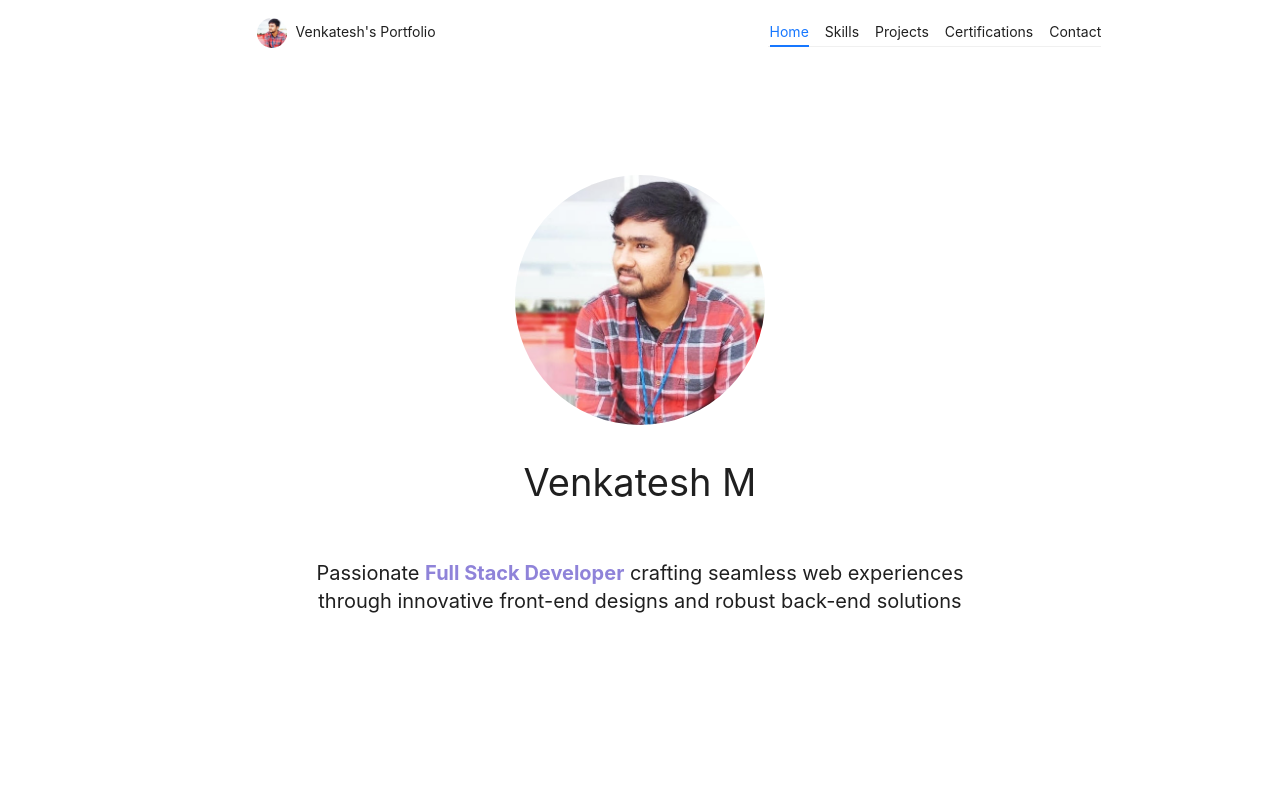
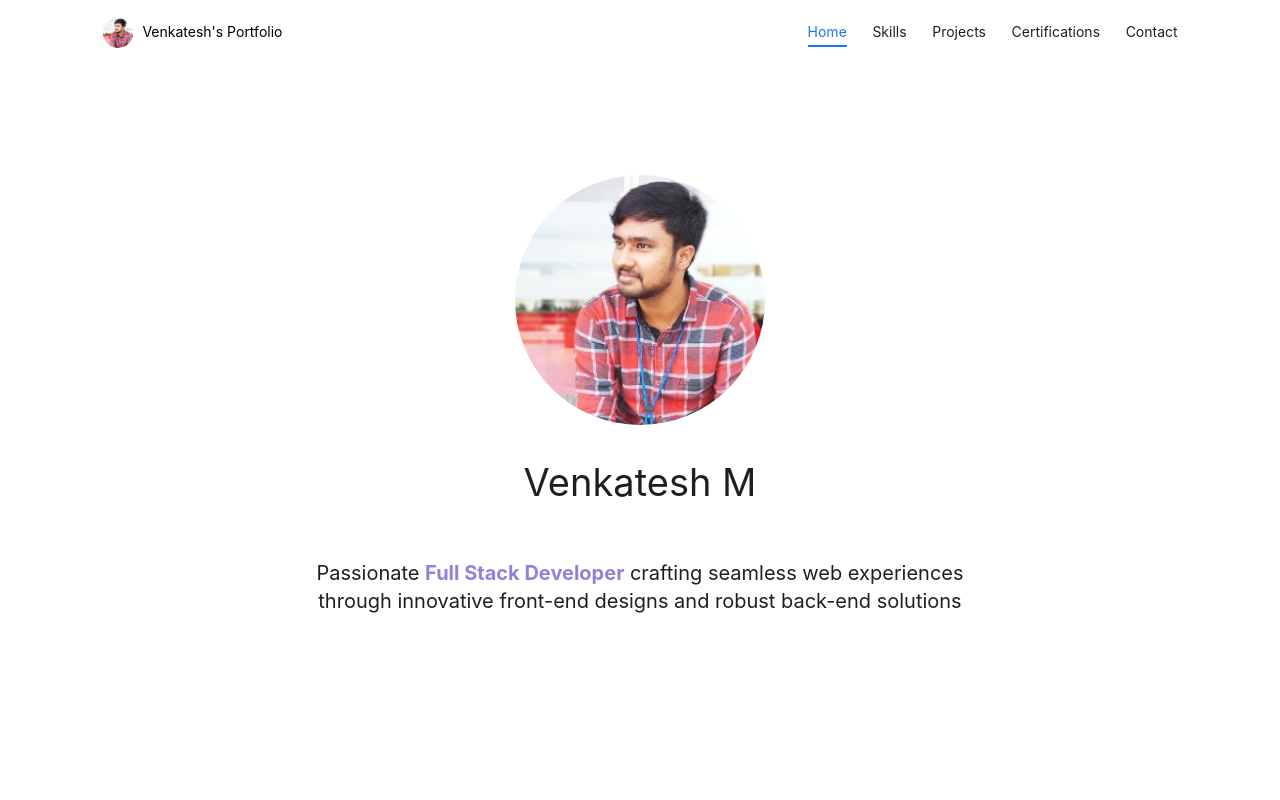
Before and after one commit to Venkate5h/venkatesh-portfolio, a React (Create React App) app: page / in a window 1280 px wide. Shown: the top 800 px of the page. Built offline with nearby package versions, Linux system fonts and the light colour scheme.

Commit message:
updating landing container

```diff
--- a/src/App.css
+++ b/src/App.css
@@ -2,13 +2,13 @@
   background: white;
   position: fixed;
   width: 100vw;
-  padding: 0 4vw;
+  padding: 0 8vw;
   z-index: 1;
 }
 
 .container {
   height: 100vh;
-  padding: 12vh 4vw;
+  padding: 12vh 8vw;
   background: white;
 }
 
@@ -18,6 +18,22 @@
   opacity: 0.9;
 }
 
-a {
-  color: #000;
+.appLink {
+  color: initial !important;
 }
+
+.appLink:hover {
+  color: slateblue !important;
+}
+
+.anchor {
+  padding: "2vw";
+}
+
+.ant-anchor-wrapper-horizontal::before {
+  border-bottom: none;
+}
+
+.ant-anchor-wrapper .ant-anchor .ant-anchor-link {
+  padding-inline-start: 2vw;
+}
--- a/src/App.js
+++ b/src/App.js
@@ -1,48 +1,57 @@
-import { Anchor, Avatar, Col, Layout, Row, Space, Typography } from 'antd';
-import Home from './components/Home';
-import Projects from './components/Projects';
-import Certifications from './components/Certifications';
-import Contact from './components/Contact';
-import Skills from './components/Skills';
-import profilePhoto from './assets/profile_photo.jpg';
-import './App.css';
+import { Anchor, Avatar, Col, Layout, Row, Space, Typography } from "antd";
+import Home from "./components/Home";
+import Projects from "./components/Projects";
+import Certifications from "./components/Certifications";
+import Contact from "./components/Contact";
+import Skills from "./components/Skills";
+import profilePhoto from "./assets/profile_photo.jpg";
+import "./App.css";
 
 const { Content, Header } = Layout;
 
 const items = [
-  { key: 'home', href: "#home", title: 'Home', component: Home },
-  { key: 'skills', href: "#skills", title: 'Skills', component: Skills },
-  { key: 'projects', href: "#projects", title: 'Projects', component: Projects },
-  { key: 'certifications', href: "#certifications", title: 'Certifications', component: Certifications },
-  { key: 'contact', href: "#contact", title: 'Contact', component: Contact }
+  { key: "home", href: "#home", title: "Home", component: Home },
+  { key: "skills", href: "#skills", title: "Skills", component: Skills },
+  {
+    key: "projects",
+    href: "#projects",
+    title: "Projects",
+    component: Projects,
+  },
+  {
+    key: "certifications",
+    href: "#certifications",
+    title: "Certifications",
+    component: Certifications,
+  },
+  { key: "contact", href: "#contact", title: "Contact", component: Contact },
 ];
 
 function App() {
   return (
     <Layout>
       <Header>
-        <Row align={'middle'}>
-          <Col xs={0} md={12} align="center">
+        <Row align="middle" justify="space-between">
+          <Col xs={0} md={12}>
             <Space>
               <Avatar src={profilePhoto} />
-              <Typography>
+              <Typography.Link href="#home" className="appLink">
                 Venkatesh's Portfolio
-              </Typography>
+              </Typography.Link>
             </Space>
           </Col>
-          <Col xs={24} md={12} align="center">
-            <Row justify="center">
-              <Anchor items={items} direction="horizontal" affix={false} />
-            </Row>
-          </Col>
+          <Anchor
+            className="anchor"
+            items={items}
+            direction="horizontal"
+            affix={false}
+          />
         </Row>
       </Header>
       <Content>
-        {
-          items.map((item) =>
-            <item.component key={item.key} />
-          )
-        }
+        {items.map((item) => (
+          <item.component key={item.key} />
+        ))}
       </Content>
     </Layout>
   );
```
